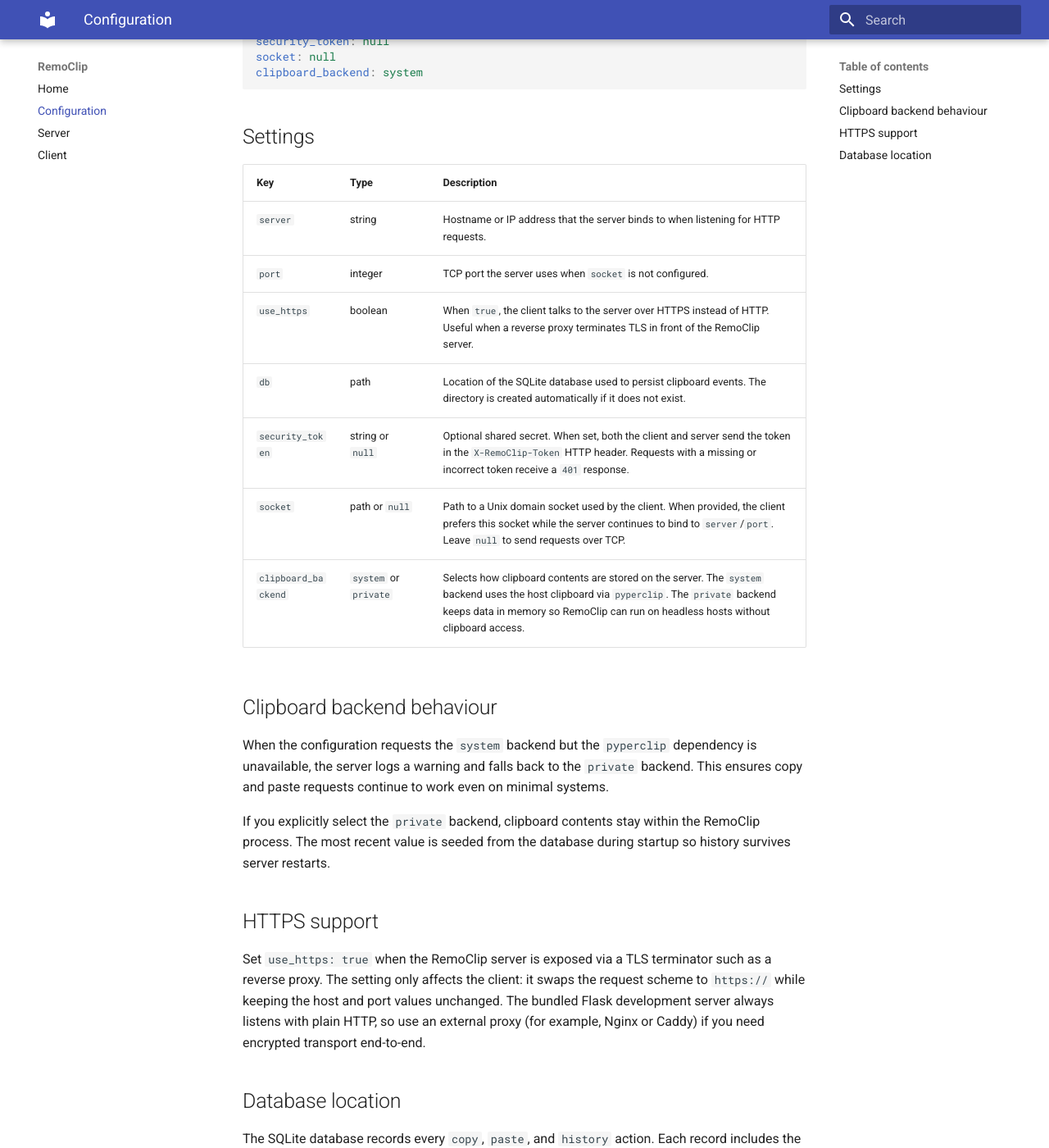
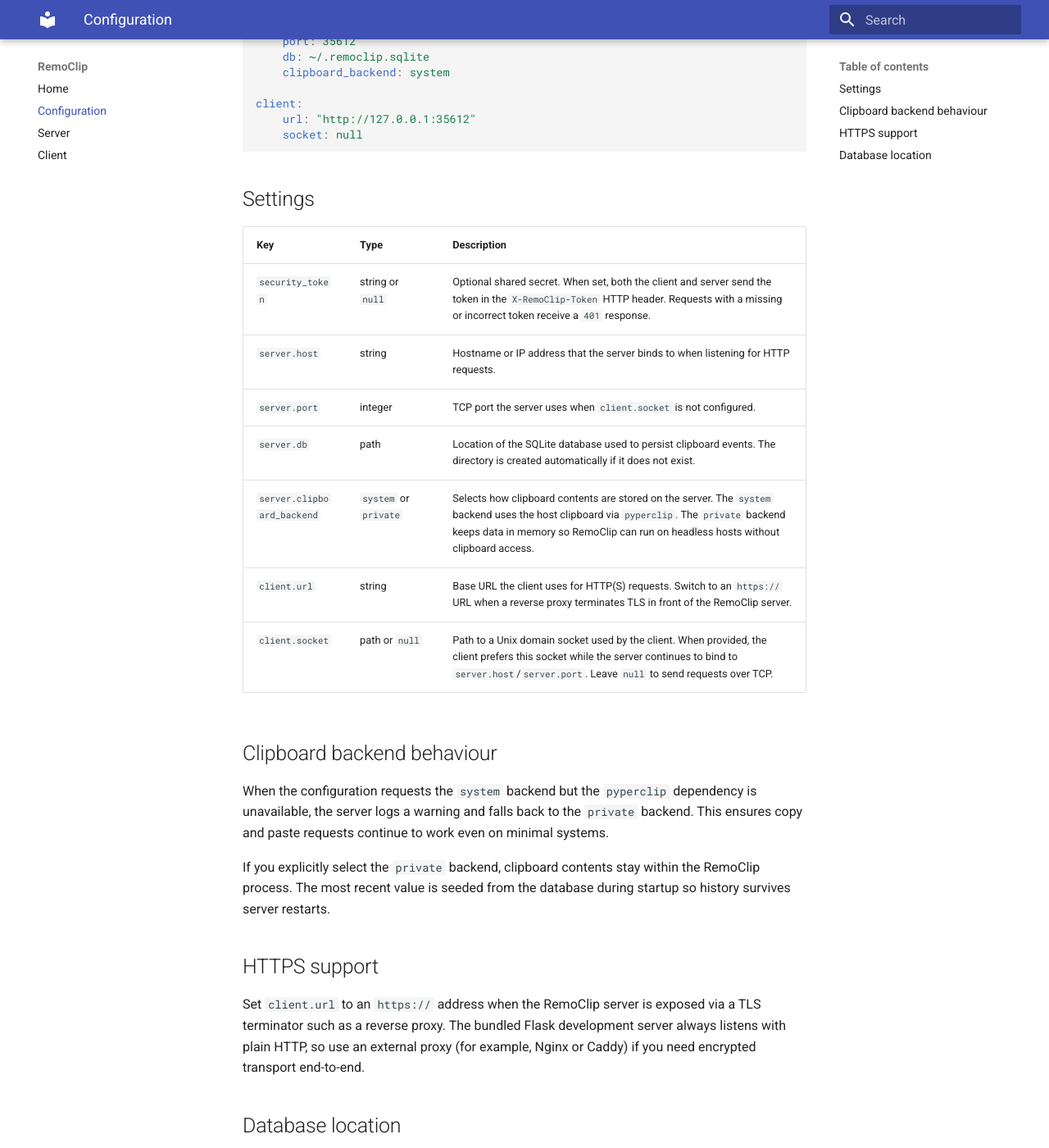
Before and after one commit to jeffjjohnston/remoclip, an MkDocs documentation site: the page built from docs/configuration.md, in a window 1280 px wide and 1400 px high, scrolled down 318 px. Shown: the whole window at 82% size. Built offline with MkDocs 1.6.1 and Material for MkDocs 9.7.7, drawn with Linux system fonts in a browser that asks for light colours.

Commit message:
Refactor configuration schema for server and client sections

````diff
--- a/docs/configuration.md
+++ b/docs/configuration.md
@@ -5,26 +5,30 @@
 both CLIs accept a `--config` flag so you can supply an alternate path.
 
 ```yaml
-server: 127.0.0.1
-port: 35612
-use_https: false
-db: ~/.remoclip.sqlite
 security_token: null
-socket: null
-clipboard_backend: system
+
+server:
+    host: 127.0.0.1
+    port: 35612
+    db: ~/.remoclip.sqlite
+    clipboard_backend: system
+
+client:
+    url: "http://127.0.0.1:35612"
+    socket: null
 ```
 
 ## Settings
 
 | Key | Type | Description |
 | --- | ---- | ----------- |
-| `server` | string | Hostname or IP address that the server binds to when listening for HTTP requests. |
-| `port` | integer | TCP port the server uses when `socket` is not configured. |
-| `use_https` | boolean | When `true`, the client talks to the server over HTTPS instead of HTTP. Useful when a reverse proxy terminates TLS in front of the RemoClip server. |
-| `db` | path | Location of the SQLite database used to persist clipboard events. The directory is created automatically if it does not exist. |
 | `security_token` | string or `null` | Optional shared secret. When set, both the client and server send the token in the `X-RemoClip-Token` HTTP header. Requests with a missing or incorrect token receive a `401` response. |
-| `socket` | path or `null` | Path to a Unix domain socket used by the client. When provided, the client prefers this socket while the server continues to bind to `server`/`port`. Leave `null` to send requests over TCP. |
-| `clipboard_backend` | `system` or `private` | Selects how clipboard contents are stored on the server. The `system` backend uses the host clipboard via `pyperclip`. The `private` backend keeps data in memory so RemoClip can run on headless hosts without clipboard access. |
+| `server.host` | string | Hostname or IP address that the server binds to when listening for HTTP requests. |
+| `server.port` | integer | TCP port the server uses when `client.socket` is not configured. |
+| `server.db` | path | Location of the SQLite database used to persist clipboard events. The directory is created automatically if it does not exist. |
+| `server.clipboard_backend` | `system` or `private` | Selects how clipboard contents are stored on the server. The `system` backend uses the host clipboard via `pyperclip`. The `private` backend keeps data in memory so RemoClip can run on headless hosts without clipboard access. |
+| `client.url` | string | Base URL the client uses for HTTP(S) requests. Switch to an `https://` URL when a reverse proxy terminates TLS in front of the RemoClip server. |
+| `client.socket` | path or `null` | Path to a Unix domain socket used by the client. When provided, the client prefers this socket while the server continues to bind to `server.host`/`server.port`. Leave `null` to send requests over TCP. |
 
 ## Clipboard backend behaviour
 
@@ -39,12 +43,10 @@
 
 ## HTTPS support
 
-Set `use_https: true` when the RemoClip server is exposed via a TLS terminator
-such as a reverse proxy. The setting only affects the client: it swaps the
-request scheme to `https://` while keeping the host and port values unchanged.
-The bundled Flask development server always listens with plain HTTP, so use an
-external proxy (for example, Nginx or Caddy) if you need encrypted transport
-end-to-end.
+Set `client.url` to an `https://` address when the RemoClip server is exposed
+via a TLS terminator such as a reverse proxy. The bundled Flask development
+server always listens with plain HTTP, so use an external proxy (for example,
+Nginx or Caddy) if you need encrypted transport end-to-end.
 
 ## Database location
 
````
Also changed, not shown: README.md (+20 -16 lines), docs/client.md (+3 -4 lines), 6 other files.
